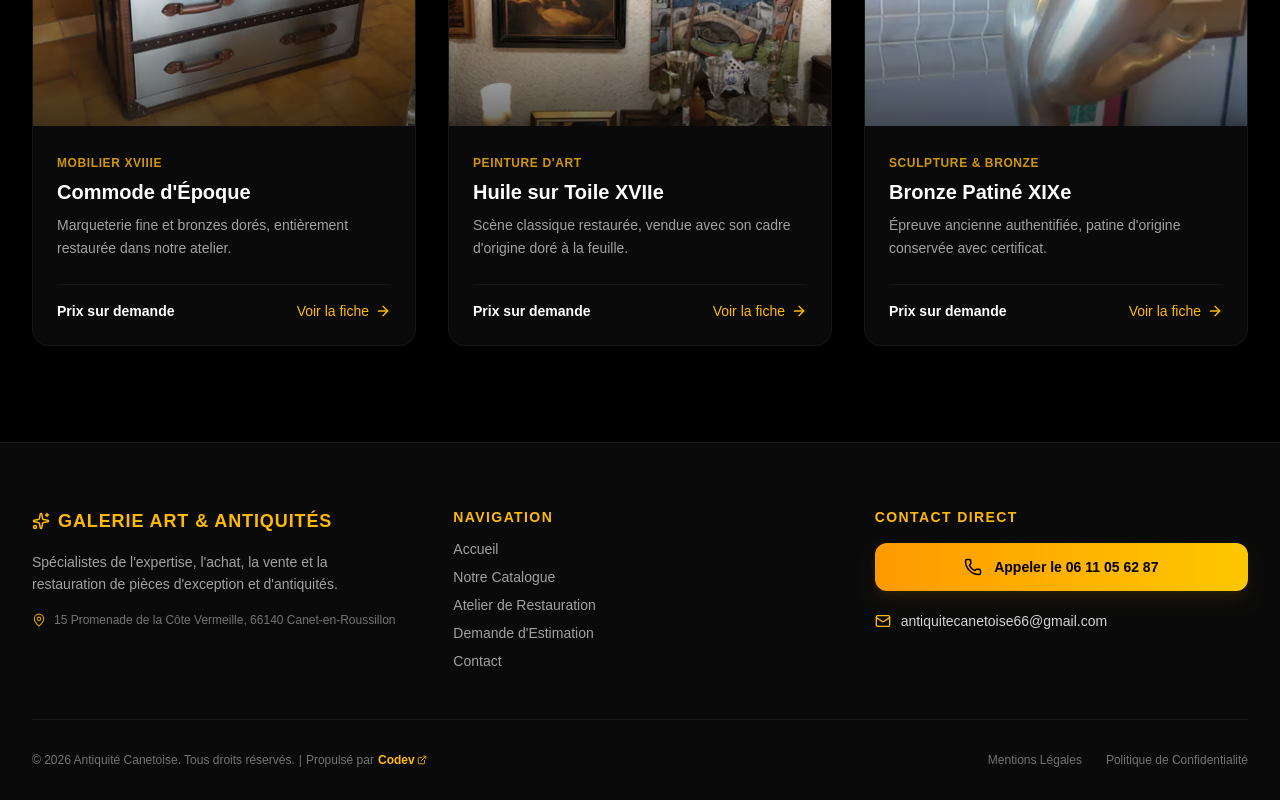
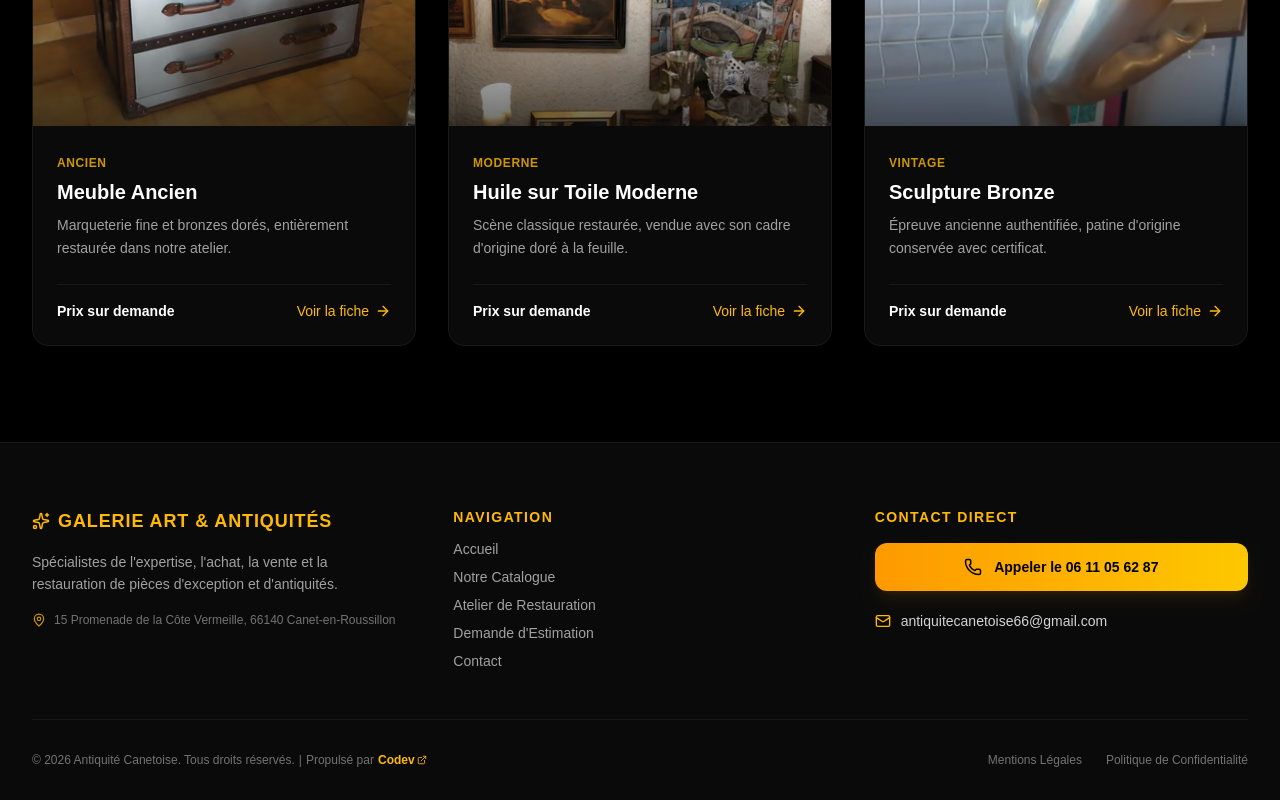
Before and after one commit to AdrienW86/Antiquit-Can-toise, a Next.js app: page / in a window 1280 px wide. Shown: the part 3101-3901 px from the top of the page. Built offline with nearby package versions, Linux system fonts and the light colour scheme.

Commit message:
mise en ligne

```diff
--- a/app/catalogue/page.tsx
+++ b/app/catalogue/page.tsx
@@ -54,7 +54,7 @@ export default function CataloguePage() {
       category: "tableaux",
       image: "/tableau.avif",
       description: "Scène classique restaurée en atelier avec son cadre d'origine.",
-      period: "XVIIe Siècle",
+      period: "Vintage",
     },
     {
       id: "2",
@@ -62,7 +62,7 @@ export default function CataloguePage() {
       category: "tableaux",
       image: "/tableau2.avif",
       description: "Scène classique restaurée en atelier avec son cadre d'origine.",
-      period: "XVIIe Siècle",
+      period: "Vintage",
     },
     {
       id: "3",
@@ -70,7 +70,7 @@ export default function CataloguePage() {
       category: "tableaux",
       image: "/tableaux.avif",
       description: "Scène classique restaurée en atelier avec son cadre d'origine.",
-      period: "XVIIe Siècle",
+      period: "Ancien",
     },
     {
       id: "4",
@@ -78,7 +78,7 @@ export default function CataloguePage() {
       category: "meubles",
       image: "/commode.avif",
       description: "commode fine et bronzes dorés, conservation d'exception.",
-      period: "XVIIIe Siècle",
+      period: "Ancien",
     },
     {
       id: "5",
@@ -86,7 +86,7 @@ export default function CataloguePage() {
       category: "meubles",
       image: "/buffet.avif",
       description: "Buffet élégant en bois.",
-      period: "XVIIIe Siècle",
+      period: "Ancien",
     },
     {
       id: "6",
@@ -94,7 +94,7 @@ export default function CataloguePage() {
       category: "meubles",
       image: "/moderne.avif",
       description: "Commande aux motifs vif.",
-      period: "XVIIIe Siècle",
+      period: "Moderne",
     },
     {
       id: "7",
@@ -102,7 +102,7 @@ export default function CataloguePage() {
       category: "meubles",
       image: "/fauteuil.avif",
       description: "Fauteuil en cuir haute qualité.",
-      period: "XVIIIe Siècle",
+      period: "Moderne",
     },
     {
       id: "8",
@@ -110,7 +110,7 @@ export default function CataloguePage() {
       category: "meubles",
       image: "/meuble2.avif",
       description: "table d'appoint avec plateau en marbre.",
-      period: "XVIIIe Siècle",
+      period: "Vintage",
     },
     {
       id: "9",
@@ -118,7 +118,7 @@ export default function CataloguePage() {
       category: "objets-art",
       image: "/sculpture.avif",
       description: "Sculpture bronze.",
-      period: "XIXe Siècle",
+      period: "Vintage",
     },
     {
       id: "10",
@@ -126,7 +126,7 @@ export default function CataloguePage() {
       category: "objets-art",
       image: "/sculpture2.avif",
       description: "Sculpture bronze femme.",
-      period: "XIXe Siècle",
+      period: "Vintage",
     },
     {
       id: "11",
@@ -134,7 +134,7 @@ export default function CataloguePage() {
       category: "objets-art",
       image: "/cheval.avif",
       description: "Épreuve ancienne authentifiée, patine d'origine.",
-      period: "XIXe Siècle",
+      period: "Moderne",
     },
     {
       id: "12",
@@ -142,7 +142,7 @@ export default function CataloguePage() {
       category: "objets-art",
       image: "/ange.avif",
       description: "Statut d'un ange argenté.",
-      period: "XIXe Siècle",
+      period: "Moderne",
     },
     {
       id: "13",
@@ -150,7 +150,7 @@ export default function CataloguePage() {
       category: "tapisseries",
       image: "/catalogue/tapisserie.avif",
       description: "Tissage ancien conservé, couleurs d'origine d'une grande fraîcheur.",
-      period: "XVIIIe Siècle",
+      period: "Moderne",
     },
 
     {
@@ -159,7 +159,7 @@ export default function CataloguePage() {
       category: "monnaies",
       image: "/deco.avif",
       description: "Eléments décoratifs élégants.",
-      period: "Pièce Ancienne",
+      period: "Ancien",
     },
     {
       id: "15",
@@ -167,7 +167,7 @@ export default function CataloguePage() {
       category: "monnaies",
       image: "/vaisselle.avif",
       description: "Différents éléments de vaisselle élégants.",
-      period: "Pièce Ancienne",
+      period: "Ancien",
     },
     {
       id: "16",
@@ -175,7 +175,15 @@ export default function CataloguePage() {
       category: "monnaies",
       image: "/vitrine.avif",
       description: "Différents éléments de décorations élégants.",
-      period: "Pièce Ancienne",
+      period: "Ancien",
+    },
+    {
+      id: "17",
+      title: "Meuble Ancien ",
+      category: "meubles",
+      image: "/meuble.avif",
+      description: "table d'appoint avec plateau en marbre.",
+      period: "Ancien",
     },
   ];
 
--- a/components/New.tsx
+++ b/components/New.tsx
@@ -7,8 +7,8 @@ export default function New() {
   const items = [
     {
       id: "1",
-      category: "Mobilier XVIIIe",
-      title: "Commode d'Époque",
+      category: "Ancien",
+      title: "Meuble Ancien",
       description: "Marqueterie fine et bronzes dorés, entièrement restaurée dans notre atelier.",
       image: "/meuble.avif",
       price: "Prix sur demande",
@@ -16,8 +16,8 @@ export default function New() {
     },
     {
       id: "2",
-      category: "Peinture d'Art",
-      title: "Huile sur Toile XVIIe",
+      category: "Moderne",
+      title: "Huile sur Toile Moderne",
       description: "Scène classique restaurée, vendue avec son cadre d'origine doré à la feuille.",
       image: "/tableau.avif",
       price: "Prix sur demande",
@@ -25,8 +25,8 @@ export default function New() {
     },
     {
       id: "3",
-      category: "Sculpture & Bronze",
-      title: "Bronze Patiné XIXe",
+      category: "Vintage",
+      title: "Sculpture Bronze",
       description: "Épreuve ancienne authentifiée, patine d'origine conservée avec certificat.",
       image: "/sculpture.avif",
       price: "Prix sur demande",
```
